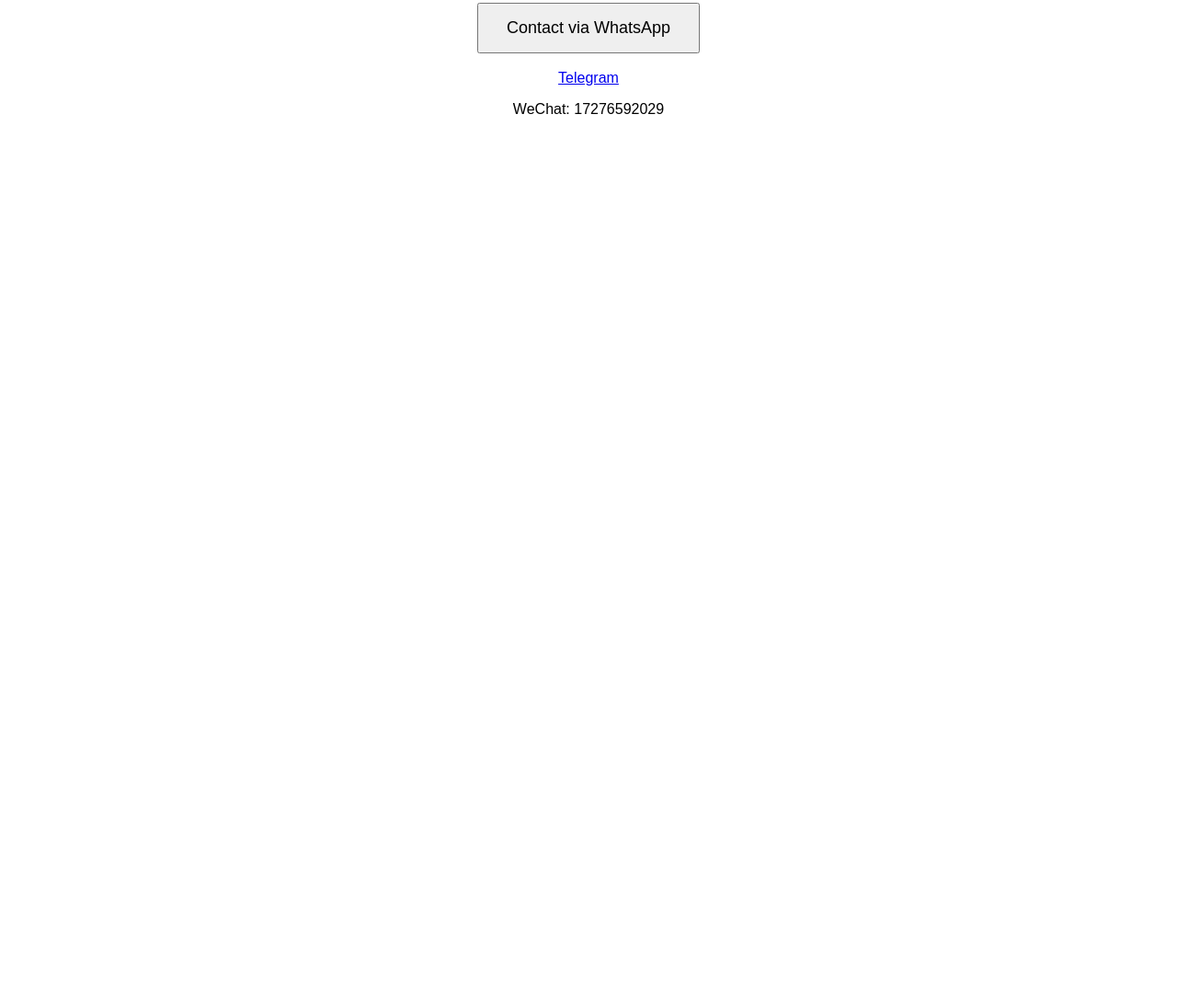
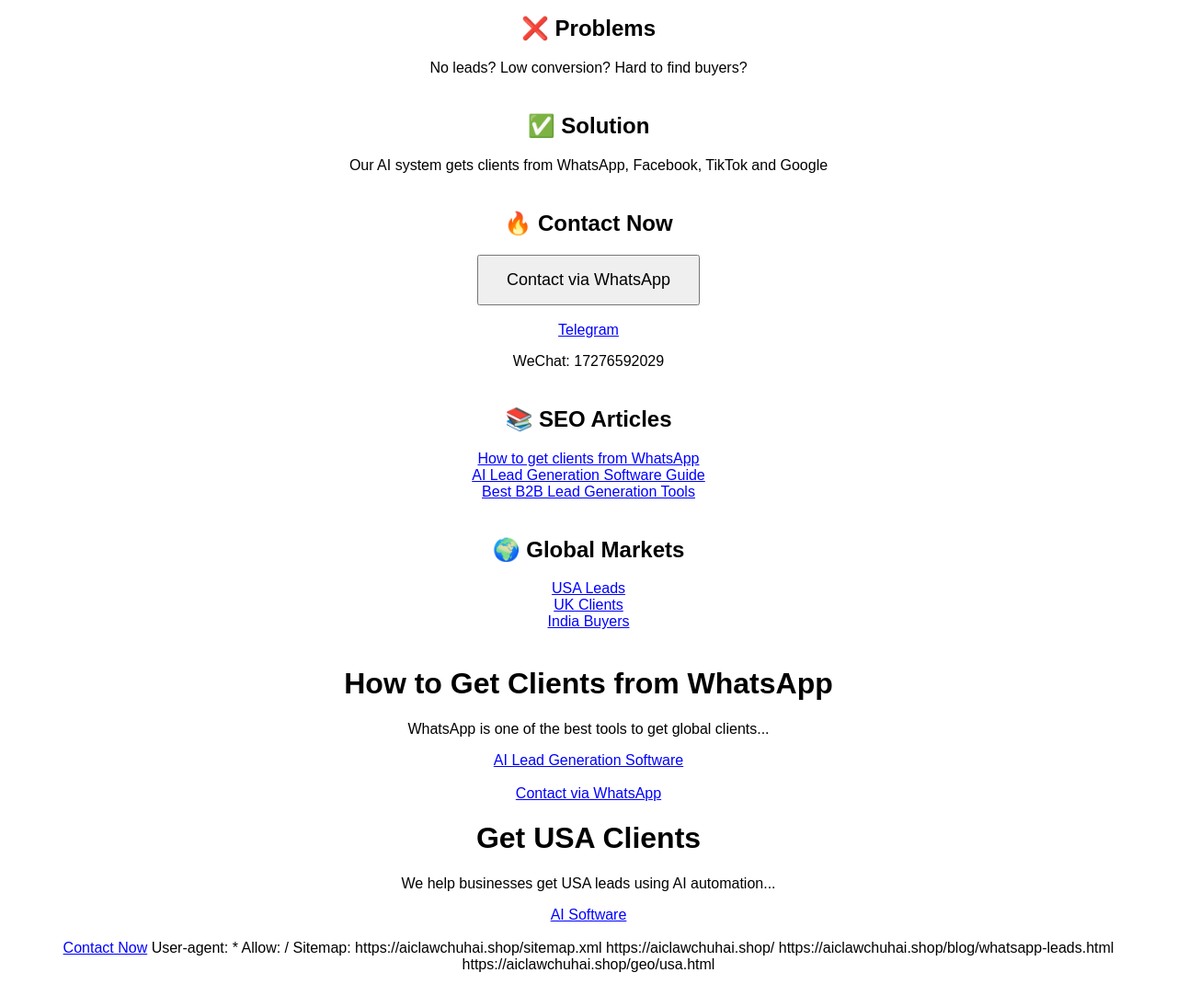
Before and after one commit to anniww/huochai.ai, a website: page aiclawchuhai-project-enhanced/public/index.html in a window 1280 px wide. Shown: the part 169-1264 px from the top of the page at 92% size. Before the commit the page ends 800 px from the top, so only its background shows below. Drawn offline with Linux system fonts and the light colour scheme.

Commit message:
Update index.html

```diff
--- a/aiclawchuhai-project-enhanced/public/index.html
+++ b/aiclawchuhai-project-enhanced/public/index.html
@@ -1,28 +1,120 @@
+
 <!DOCTYPE html>
 <html lang="en">
 <head>
-  <meta charset="UTF-8">
-  <title>AI Lead Generation Software</title>
-  <meta name="description" content="AI software to get global clients from WhatsApp, Facebook, TikTok and Google">
+<meta charset="UTF-8">
+<title>AI Lead Generation Software | Get Global Clients</title>
+<meta name="description" content="AI software to get global B2B clients from WhatsApp, Facebook, TikTok and Google automatically.">
+<meta name="keywords" content="AI lead generation, WhatsApp marketing, B2B leads, find clients">
+
+<!-- SEO 基础 -->
+<link rel="canonical" href="https://aiclawchuhai.shop/">
+<meta name="robots" content="index, follow">
+
+<style>
+body { font-family: Arial; text-align:center; padding:40px; }
+.section { margin:40px 0; }
+button { padding:15px 30px; font-size:18px; }
+a { color: blue; }
+</style>
 </head>
 
-<body style="font-family: Arial; text-align:center; padding:50px;">
+<body>
 
 <h1>AI Lead Generation Software</h1>
-
 <p>Get global clients automatically using AI</p>
 
+<div class="section">
+<h2>❌ Problems</h2>
+<p>No leads? Low conversion? Hard to find buyers?</p>
+</div>
+
+<div class="section">
+<h2>✅ Solution</h2>
+<p>Our AI system gets clients from WhatsApp, Facebook, TikTok and Google</p>
+</div>
+
+<div class="section">
+<h2>🔥 Contact Now</h2>
 <a href="https://wa.me/+85252195605" target="_blank">
-<button style="padding:15px 30px; font-size:18px;">Contact via WhatsApp</button>
+<button>Contact via WhatsApp</button>
 </a>
+<br><br>
+<a href="https://t.me/aiclawchuhai" target="_blank">Telegram</a>
+<p>WeChat: 17276592029</p>
+</div>
 
-<br><br>
+<div class="section">
+<h2>📚 SEO Articles</h2>
+<a href="/blog/whatsapp-leads.html">How to get clients from WhatsApp</a><br>
+<a href="/blog/ai-lead-generation.html">AI Lead Generation Software Guide</a><br>
+<a href="/blog/b2b-leads.html">Best B2B Lead Generation Tools</a>
+</div>
 
-<a href="https://t.me/aiclawchuhai" target="_blank">
-Telegram
-</a>
-
-<p>WeChat: 17276592029</p>
+<div class="section">
+<h2>🌍 Global Markets</h2>
+<a href="/geo/usa.html">USA Leads</a><br>
+<a href="/geo/uk.html">UK Clients</a><br>
+<a href="/geo/india.html">India Buyers</a>
+</div>
 
 </body>
 </html>
+
+
+<!-- ========================= -->
+<!-- 新建 blog/whatsapp-leads.html -->
+<!-- ========================= -->
+
+<!DOCTYPE html>
+<html>
+<head>
+<title>How to Get Clients from WhatsApp</title>
+<meta name="description" content="Learn how to use WhatsApp to get global clients using AI tools.">
+</head>
+<body>
+<h1>How to Get Clients from WhatsApp</h1>
+<p>WhatsApp is one of the best tools to get global clients...</p>
+<a href="https://aiclawchuhai.shop">AI Lead Generation Software</a>
+<br><br>
+<a href="https://wa.me/+85252195605">Contact via WhatsApp</a>
+</body>
+</html>
+
+
+<!-- ========================= -->
+<!-- 新建 geo/usa.html -->
+<!-- ========================= -->
+
+<!DOCTYPE html>
+<html>
+<head>
+<title>USA B2B Leads</title>
+<meta name="description" content="Get USA clients using AI lead generation software.">
+</head>
+<body>
+<h1>Get USA Clients</h1>
+<p>We help businesses get USA leads using AI automation...</p>
+<a href="https://aiclawchuhai.shop">AI Software</a>
+<br><br>
+<a href="https://wa.me/+85252195605">Contact Now</a>
+</body>
+</html>
+
+
+<!-- ========================= -->
+<!-- robots.txt -->
+<!-- ========================= -->
+User-agent: *
+Allow: /
+Sitemap: https://aiclawchuhai.shop/sitemap.xml
+
+
+<!-- ========================= -->
+<!-- sitemap.xml -->
+<!-- ========================= -->
+<urlset xmlns="http://www.sitemaps.org/schemas/sitemap/0.9">
+<url><loc>https://aiclawchuhai.shop/</loc></url>
+<url><loc>https://aiclawchuhai.shop/blog/whatsapp-leads.html</loc></url>
+<url><loc>https://aiclawchuhai.shop/geo/usa.html</loc></url>
+</urlset>
```
